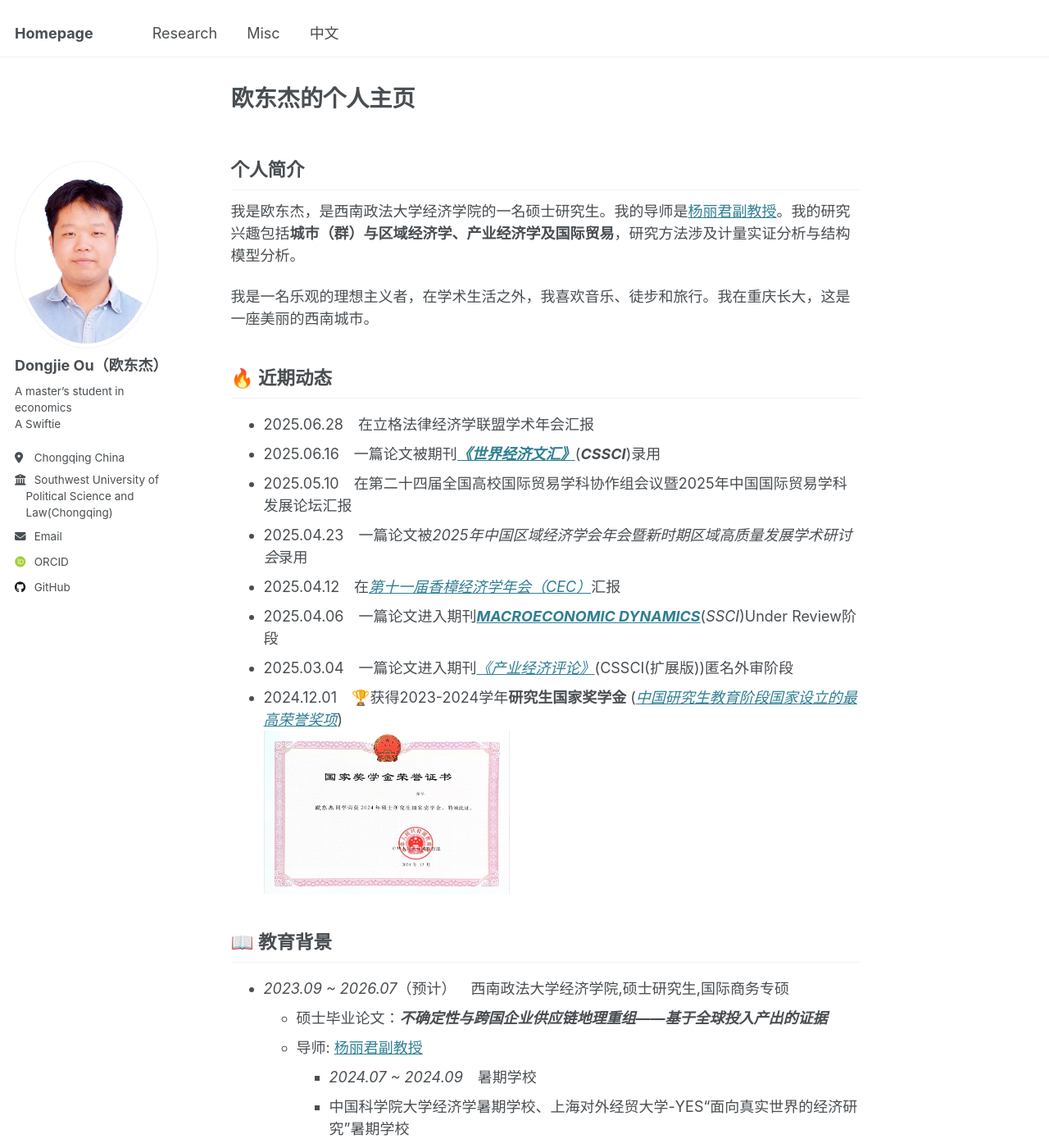
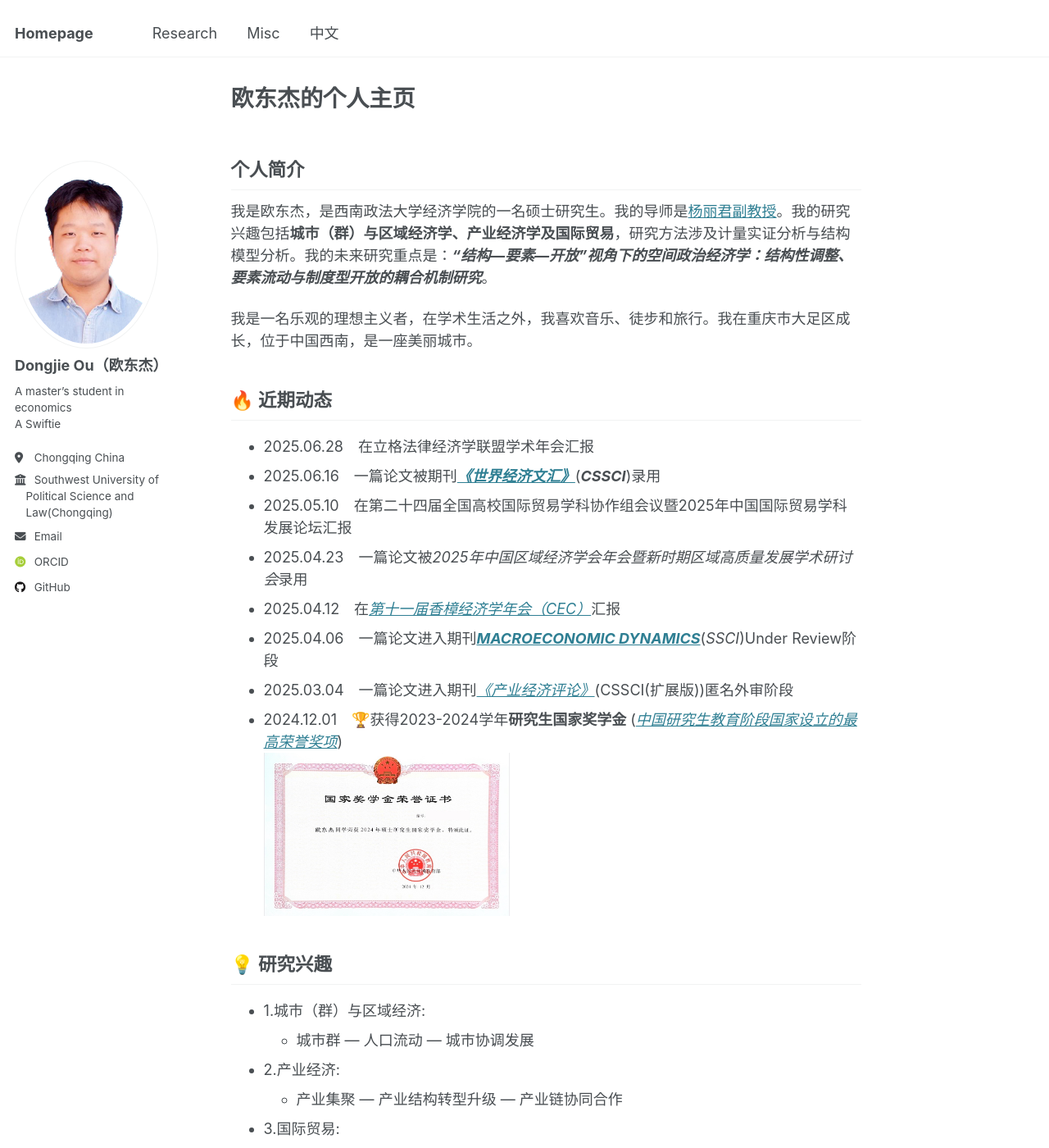
Before and after one commit to oudongjie2001/oudongjie2001.github.io, a Jekyll site: the page built from _pages/dongjieou_cn.md, in a window 1280 px wide and 1400 px high. Shown: the whole window at 82% size. Built offline with Jekyll 4.4.1, drawn with Linux system fonts in a browser that asks for light colours; some web fonts are replaced; some of the changed text lies outside the part shown.

Commit message:
Update dongjieou_cn.md

```diff
--- a/_pages/dongjieou_cn.md
+++ b/_pages/dongjieou_cn.md
@@ -8,9 +8,9 @@ redirect_from:
 ---
 
 ## 个人简介
-我是欧东杰，是西南政法大学经济学院的一名硕士研究生。我的导师是[杨丽君副教授](https://es.swupl.edu.cn/szdw/zrjs/ax/x1gjjjymyx/283110.htm)。我的研究兴趣包括**城市（群）与区域经济学、产业经济学及国际贸易**，研究方法涉及计量实证分析与结构模型分析。
+我是欧东杰，是西南政法大学经济学院的一名硕士研究生。我的导师是[杨丽君副教授](https://es.swupl.edu.cn/szdw/zrjs/ax/x1gjjjymyx/283110.htm)。我的研究兴趣包括**城市（群）与区域经济学、产业经济学及国际贸易**，研究方法涉及计量实证分析与结构模型分析。我的未来研究重点是：**_“结构—要素—开放”视角下的空间政治经济学：结构性调整、要素流动与制度型开放的耦合机制研究_**。
 
-我是一名乐观的理想主义者，在学术生活之外，我喜欢音乐、徒步和旅行。我在重庆长大，这是一座美丽的西南城市。
+我是一名乐观的理想主义者，在学术生活之外，我喜欢音乐、徒步和旅行。我在重庆市大足区成长，位于中国西南，是一座美丽城市。
 
 ## 🔥 近期动态
 - 2025.06.28&emsp;在立格法律经济学联盟学术年会汇报
@@ -23,6 +23,14 @@ redirect_from:
 - 2024.12.01&emsp;🏆获得2023-2024学年**研究生国家奖学金** ([*中国研究生教育阶段国家设立的最高荣誉奖项*](https://www.gov.cn/fuwu/2014-06/11/content_2698545.htm))
   <div style="display: flex; align-items: center; gap: 15px;">
     <img src='/images/National Scholarship.png' style='width: 300px; height: auto;'></div>
+
+## 💡 研究兴趣
+- 1.城市（群）与区域经济:
+  - 城市群 — 人口流动 — 城市协调发展
+- 2.产业经济:
+  - 产业集聚 — 产业结构转型升级 — 产业链协同合作
+- 3.国际贸易:
+  - 企业全要素生产率 — 企业创新 — 区域（经济）一体化
 
 ## 📖 教育背景
 - *2023.09 ~ 2026.07*（预计）&emsp;西南政法大学经济学院,硕士研究生,国际商务专硕
```
